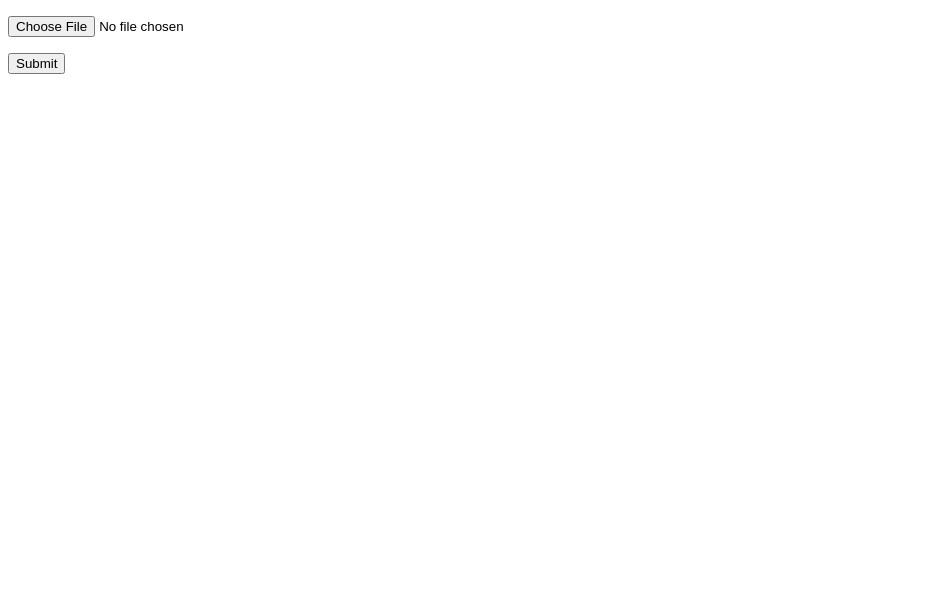
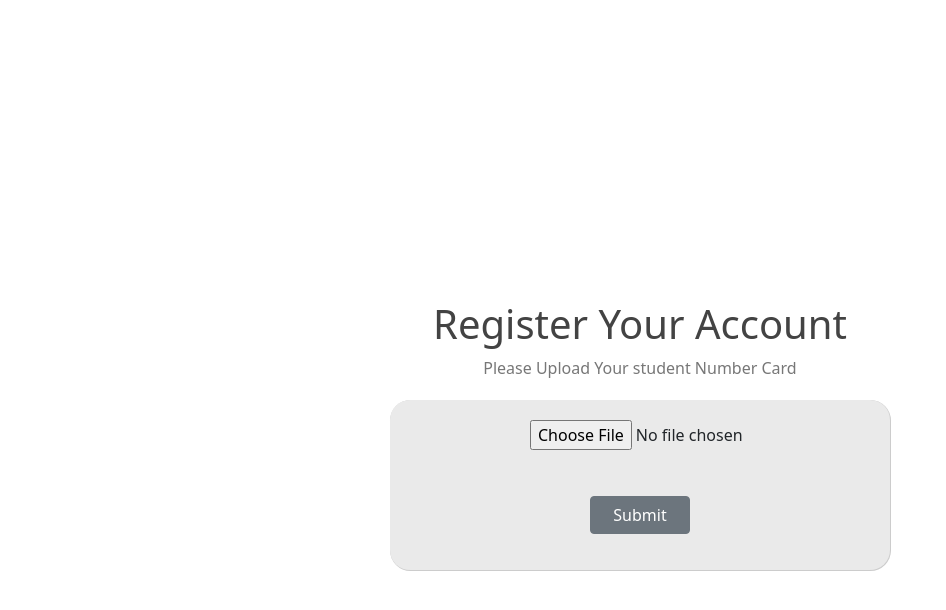
Before and after one commit to TranTuanKiet0110/Face-and-Card-Recognition---ISYS2101, a Flask app: page /home in a window 1280 px wide. Shown: the top 610 px of the page, without its empty margins (0-946 px from the left). Run offline with Flask 2, Linux system fonts and the light colour scheme; some libraries are stand-ins or nearby versions.

Commit message:
fix stylesheets in index.html

```diff
--- a/web test/templates/index.html
+++ b/web test/templates/index.html
@@ -1,24 +1,28 @@
 <!DOCTYPE html>
 <html lang="en">
+
 <head>
     <meta charset="UTF-8">
     <meta http-equiv="X-UA-Compatible" content="IE=edge">
     <meta name="viewport" content="width=device-width, initial-scale=1.0">
-    <title>Document</title>
+    <link rel="stylesheet" href="{{ url_for('static',filename='styles/style.css') }}">
+    <link rel="stylesheet" href="{{ url_for('static',filename='styles/bootstrap.css') }}">
+    <title>Register Your Account</title>
 </head>
+
 <body>
-    {% if filename %}
-    <div>
-        <img src="{{ url_for('static',filename = '/images/'+filename) }}">
+    <div class="registerBox">
+        <h1 class="h1Design">Register Your Account</h1>
+        <p class="textDes">Please Upload Your student Number Card</p>
+        <form class="formBox" method="post" action="/home" enctype="multipart/form-data">
+            <p>
+                <input class="fileUploadBox" type="file" name="file" autocomplete="off" required>
+            </p>
+            <p>
+                <input class="submitBox btn btn-secondary" type="submit" value="Submit">
+            </p>
+        </form>
     </div>
-    {% endif %}
-    <form method ="post" action="/home" enctype="multipart/form-data">
-        <p>
-            <input type="file" name="file" autocomplete="off" required>
-        </p>
-        <p>
-            <input type="submit" value="Submit">
-        </p>
-    </form>
 </body>
+
 </html>
```
